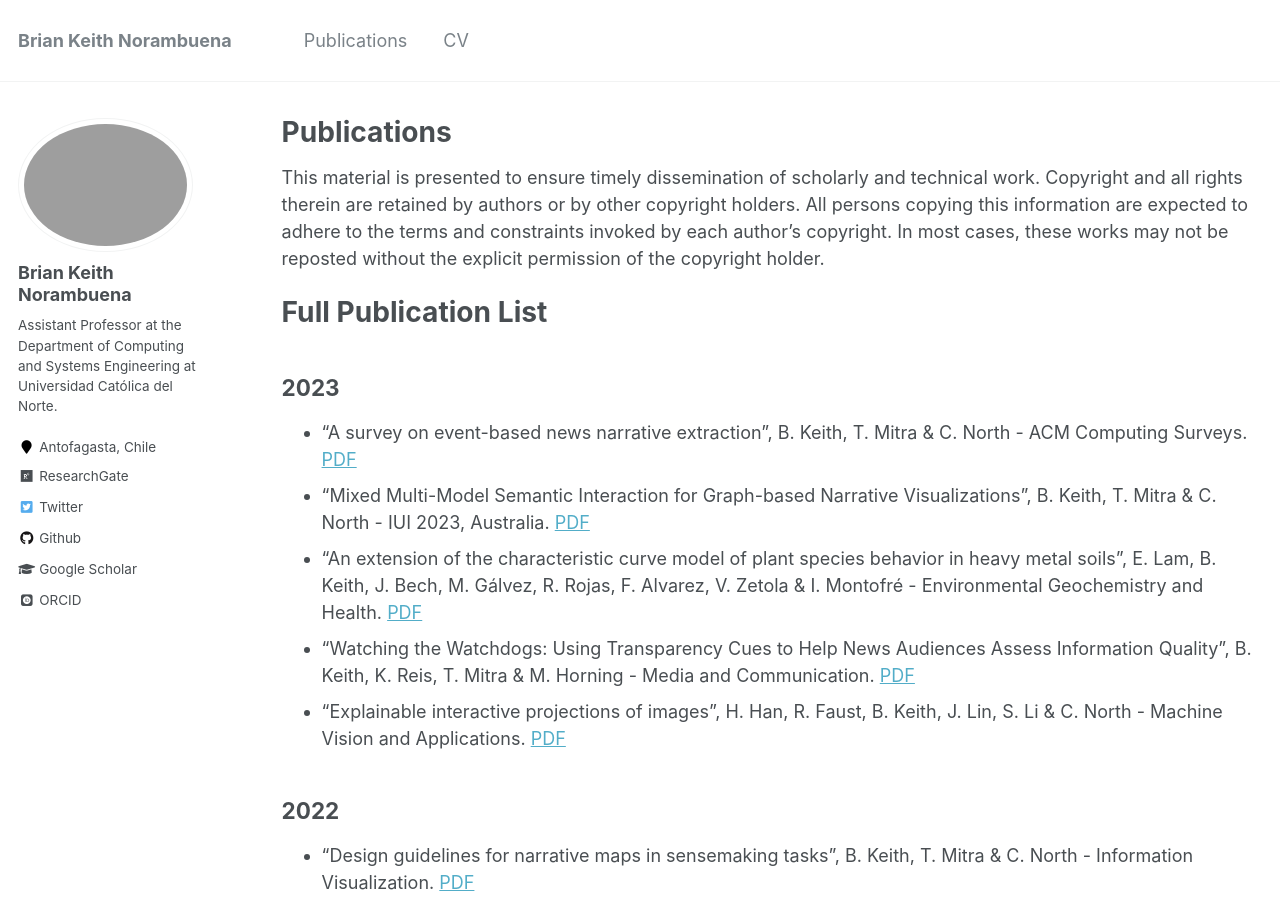
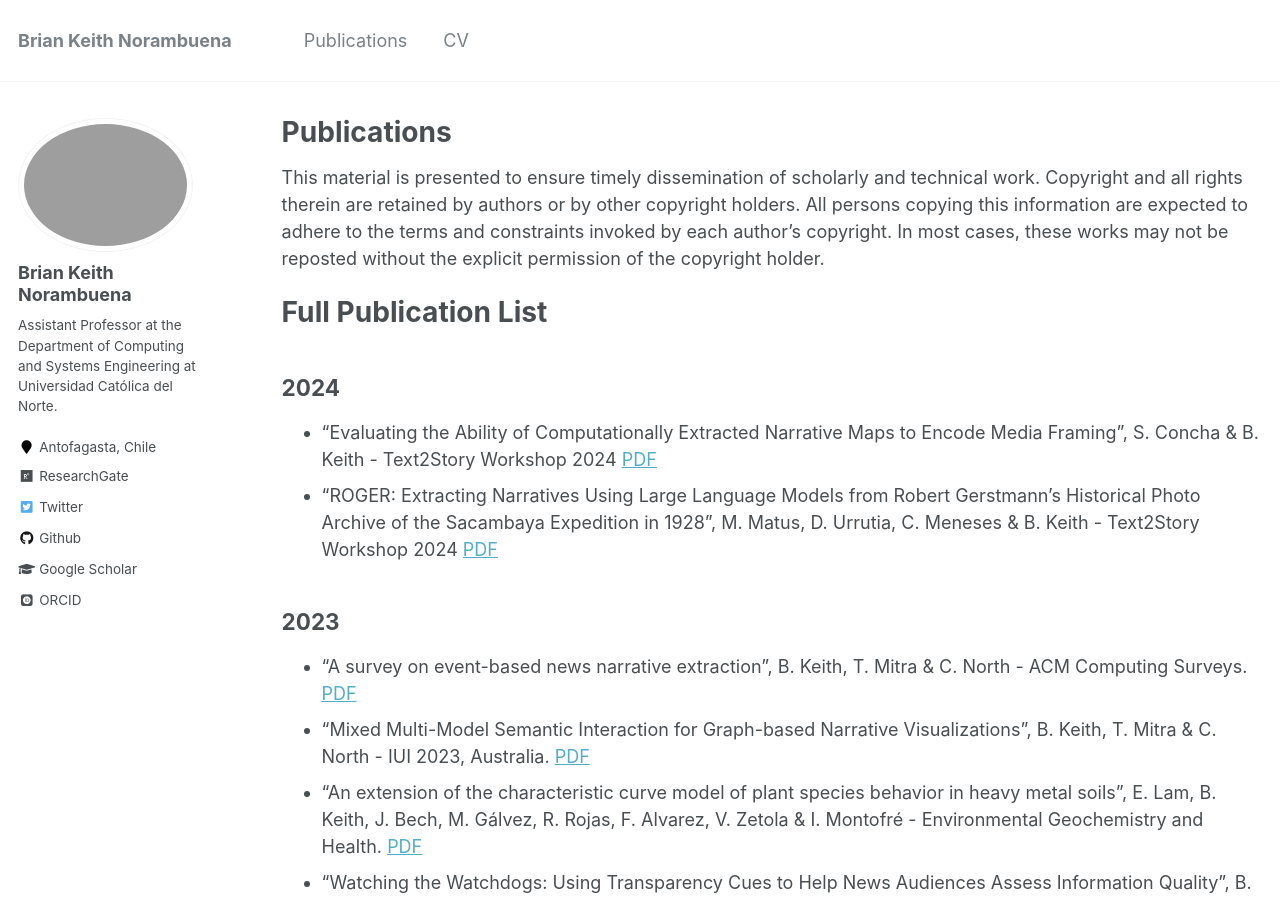
Before and after one commit to briankeithn/briankeithn.github.io, a Jekyll site: the page built from _pages/publications.md, in a window 1280 px wide and 900 px high. Built offline with Jekyll 4.4.1, drawn with Linux system fonts in a browser that asks for light colours; some web fonts are replaced.

Commit message:
2024 Update

```diff
--- a/_pages/publications.md
+++ b/_pages/publications.md
@@ -14,6 +14,10 @@ This material is presented to ensure timely dissemination of scholarly and techn
 {% include base_path %}
 
 # Full Publication List
+## 2024
+- "Evaluating the Ability of Computationally Extracted Narrative Maps to Encode Media Framing", S. Concha & B. Keith - Text2Story Workshop 2024 [PDF](http://briankeithn.github.io/files/2024_Framing.pdf)
+- "ROGER: Extracting Narratives Using Large Language Models from Robert Gerstmann's Historical Photo Archive of the Sacambaya Expedition in 1928", M. Matus, D. Urrutia, C. Meneses & B. Keith - Text2Story Workshop 2024 [PDF](http://briankeithn.github.io/files/2024_ROGER.pdf)
+
 ## 2023
 - "A survey on event-based news narrative extraction", B. Keith, T. Mitra & C. North - ACM Computing Surveys. [PDF](http://briankeithn.github.io/files/2023_CSUR.pdf)
 - "Mixed Multi-Model Semantic Interaction for Graph-based Narrative Visualizations", B. Keith, T. Mitra & C. North - IUI 2023, Australia. [PDF](http://briankeithn.github.io/files/2023_IUI.pdf)
```
Also changed, not shown: 3 other files.
